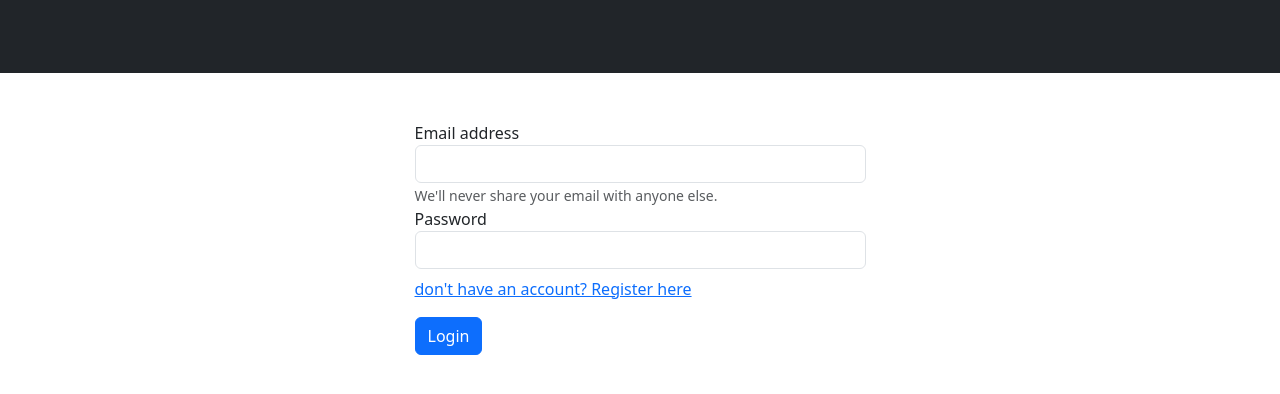
After one commit to rabbiyasana/blog, a Django app: page /login_page/ in a window 1280 px wide. The commit adds this page. Shown: the top 394 px of the page. Run offline with Django 5.2, Linux system fonts and the light colour scheme; style sheets or scripts are compiled from the project's sources.

Commit message:
add login form and signup form

```diff
--- a/blog/all_blogs/models.py
+++ b/blog/all_blogs/models.py
@@ -21,4 +21,4 @@ class Blog(models.Model):
     image = models.ImageField(upload_to='blogs_media/')
 
     def __str__(self):
-        return self.title + ' | ' + str(self.pub_date)
+        return f'{self.title} | {str(self.pub_date)}'
--- a/blog/blog/urls.py
+++ b/blog/blog/urls.py
@@ -7,6 +7,9 @@ from . import views
 urlpatterns = [
     path('admin/', admin.site.urls),
     path('', views.home, name='home'),
+    path('login_page/', views.login_page, name='login_page'),
+    path('register_page/', views.register_page, name='register_page'),
+
     path('all_blogs/', include('all_blogs.urls')),
     path("__reload__/", include("django_browser_reload.urls")),
 ]+static(settings.MEDIA_URL, document_root = settings.MEDIA_ROOT)
--- a/blog/blog/views.py
+++ b/blog/blog/views.py
@@ -4,3 +4,12 @@ from django.shortcuts import render
 def home(request):
     # return HttpResponse("Hello you are at the home page")
     return render(request, 'website/index.html')
+
+
+def login_page(request):
+    # return HttpResponse("Hello you are at the login page")
+    return render(request, 'website/login.html')
+
+def register_page(request):
+    # return HttpResponse("Hello you are at the login page")
+    return render(request, 'website/register.html')
--- a/blog/templates/layout.html
+++ b/blog/templates/layout.html
@@ -19,7 +19,7 @@
           <span class="navbar-toggler-icon"></span>
         </button>
         <div class="collapse navbar-collapse" id="navbarTogglerDemo01">
-          <a class="navbar-brand" href="#">Home</a>
+          <a class="navbar-brand" href="{% url 'home' %}">Home</a>
           <ul class="navbar-nav me-auto mb-2 mb-lg-0">
             <li class="nav-item">
               <a class="nav-link active" aria-current="page" href="#">About</a>
@@ -32,7 +32,7 @@
             </li>
 
           </ul>
-          <button class="m-3 px-5 bg-light hover:bg-blue-700 text-black text-lg rounded">login</button>
+          <a href="{% url 'login_page' %}" class="nav-link m-3 px-5 bg-light hover:bg-blue-700 text-black text-lg rounded" >login</a>
 
         </div>
       </div>
--- /dev/null
+++ b/blog/templates/website/login.html
@@ -0,0 +1,36 @@
+{% extends "layout.html" %}
+
+{% block title %}My Blog{% endblock %}
+{% block header %}{% endblock header %}
+
+{% block content %}
+<div class="container">
+    <div class="row justify-content-center">
+      <div class="col-md-5 mt-5">
+        <form method="post">
+          {% csrf_token %}
+    <div class="form-group">
+      <label for="exampleInputEmail1">Email address</label>
+      <input type="email" class="form-control" id="exampleInputEmail1" aria-describedby="emailHelp">
+      <small id="emailHelp" class="form-text text-muted">We'll never share your email with anyone else.</small>
+    </div>
+    <div class="form-group">
+      <label for="exampleInputPassword1">Password</label>
+      <input type="password" class="form-control" id="exampleInputPassword1">
+    </div>
+    {% comment %} <div class="form-group form-check">
+      <input type="checkbox" class="form-check-input" id="exampleCheck1">
+      <label class="form-check-label" for="exampleCheck1">Check me out</label>
+    </div> {% endcomment %}
+    <div class="form-group mt-2">
+    <a href="{% url 'register_page' %}">don't have an account? Register here</a>
+    </div>
+    <div class="form-group">
+        <button type="submit" class="btn btn-primary mt-3">Login</button>
+      </div>
+  </form>
+</form>
+</div>
+</div>
+</div>
+{% endblock content %}
```
Also changed, not shown: blog/templates/website/register.html (added, +37 -0 lines).
